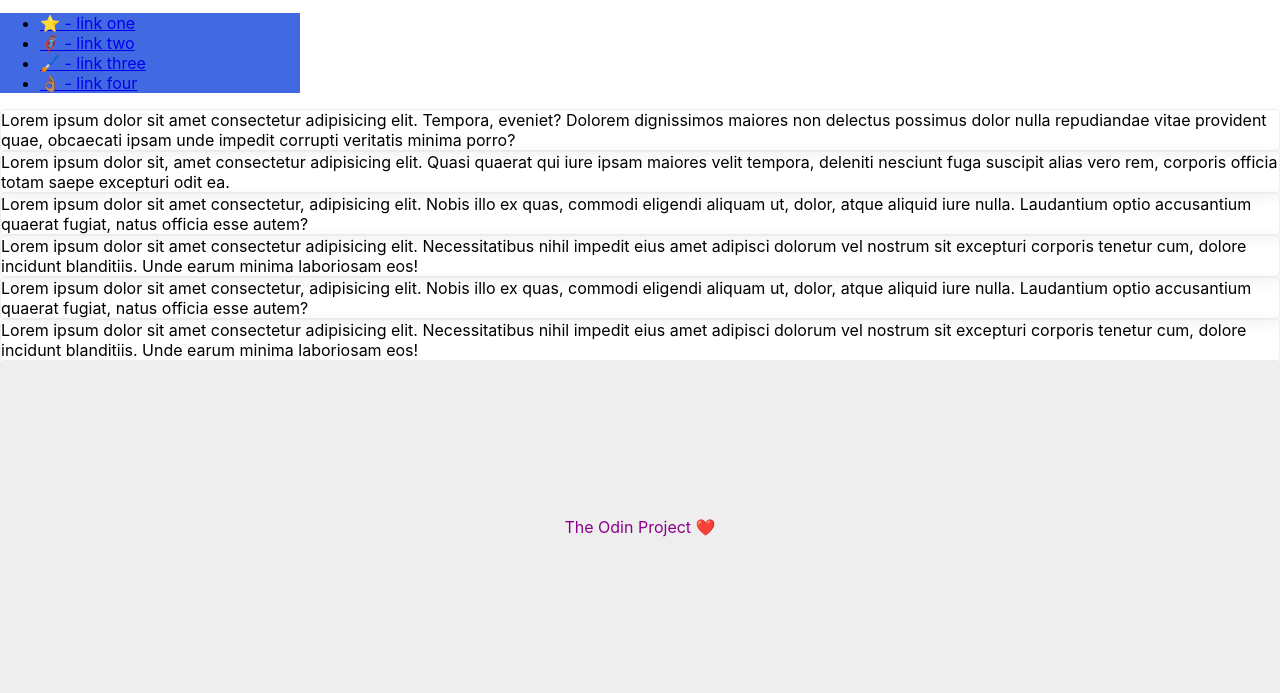
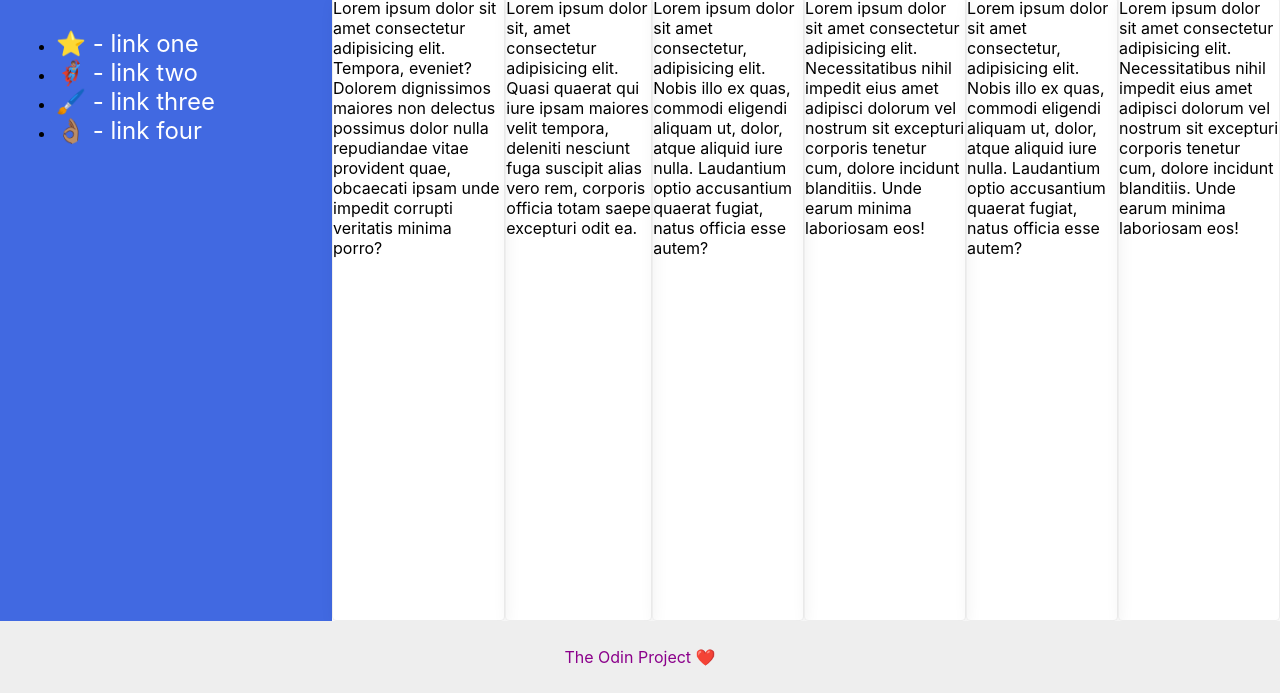
Before and after one commit to LinhLe03/repos-top, a plain HTML site: page css-exercise/flex-exercise/7-flex-layout/index.html in a window 1280 px wide. Shown: the part 107-800 px from the top of the page. Drawn offline with Linux system fonts and the light colour scheme.

Commit message:
Add to sidebar, sidebar links

```diff
--- a/css-exercise/flex-exercise/7-flex-layout/style.css
+++ b/css-exercise/flex-exercise/7-flex-layout/style.css
@@ -25,7 +25,6 @@ body {
     color: darkmagenta;
     /*solution*/
     display: flex;
-    flex: auto;
     justify-content: center;
     align-items: center;
   }
@@ -33,6 +32,19 @@ body {
   .sidebar {
     width: 300px;
     background: royalblue;
+    /*solution*/
+    display: flex;
+    flex: 1 0 300px;
+    padding: 16px;
+  }
+
+  /*solution*/
+  .sidebar a {
+    font-size: 24px;
+    color: white;
+    text-decoration: none;
+    list-style: none;
+
   }
 
   .card {
@@ -40,3 +52,9 @@ body {
     box-shadow: 2px 4px 16px rgba(0,0,0,.06);
     border-radius: 4px;
   }
+
+  /*solution*/
+  .container {
+    display: flex;
+    flex: 1 0 auto;
+  }
```
